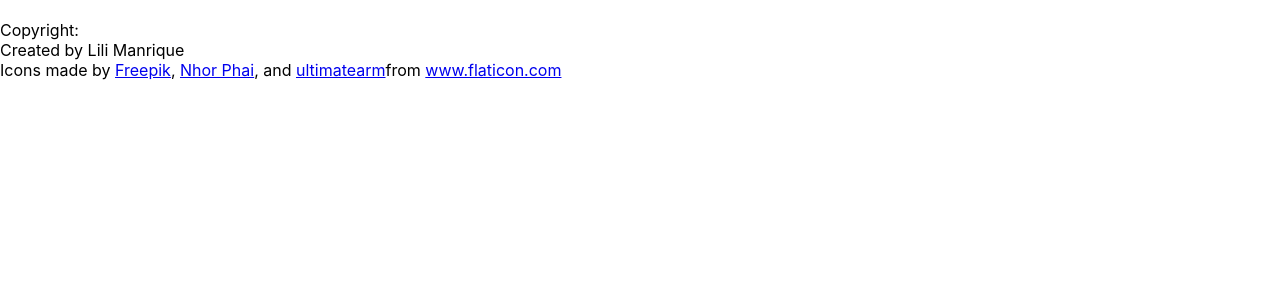
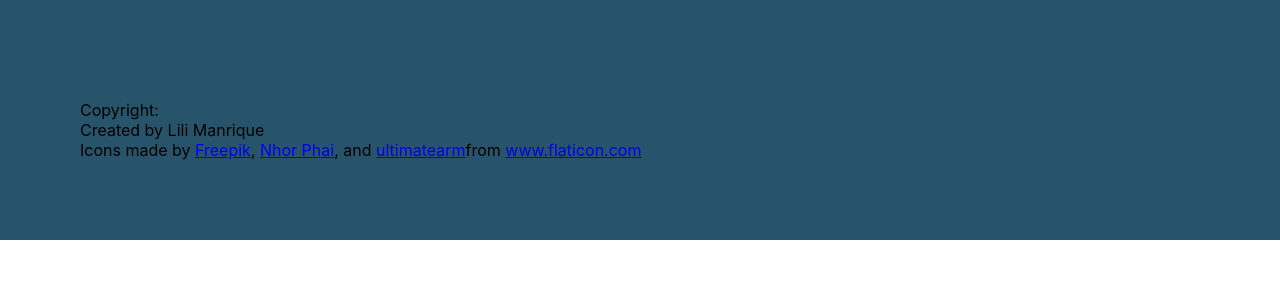
Before and after one commit to lmanriq/astronomy-now, a React (Create React App) app: page / in a window 1280 px wide. Shown: the top 300 px of the page. Built offline with nearby package versions, Linux system fonts and the light colour scheme; no server answers.

Commit message:
Add flex-container style

```diff
--- a/src/components/App/App.css
+++ b/src/components/App/App.css
@@ -5,6 +5,12 @@
 }
 
 .App {
-  height: 100vh;
+  height: 100%;
   width: 100%;
+  background-color: #27536B;
+  padding: 5em;
 }
+
+.flex-container {
+  display: flex;
+}
```
